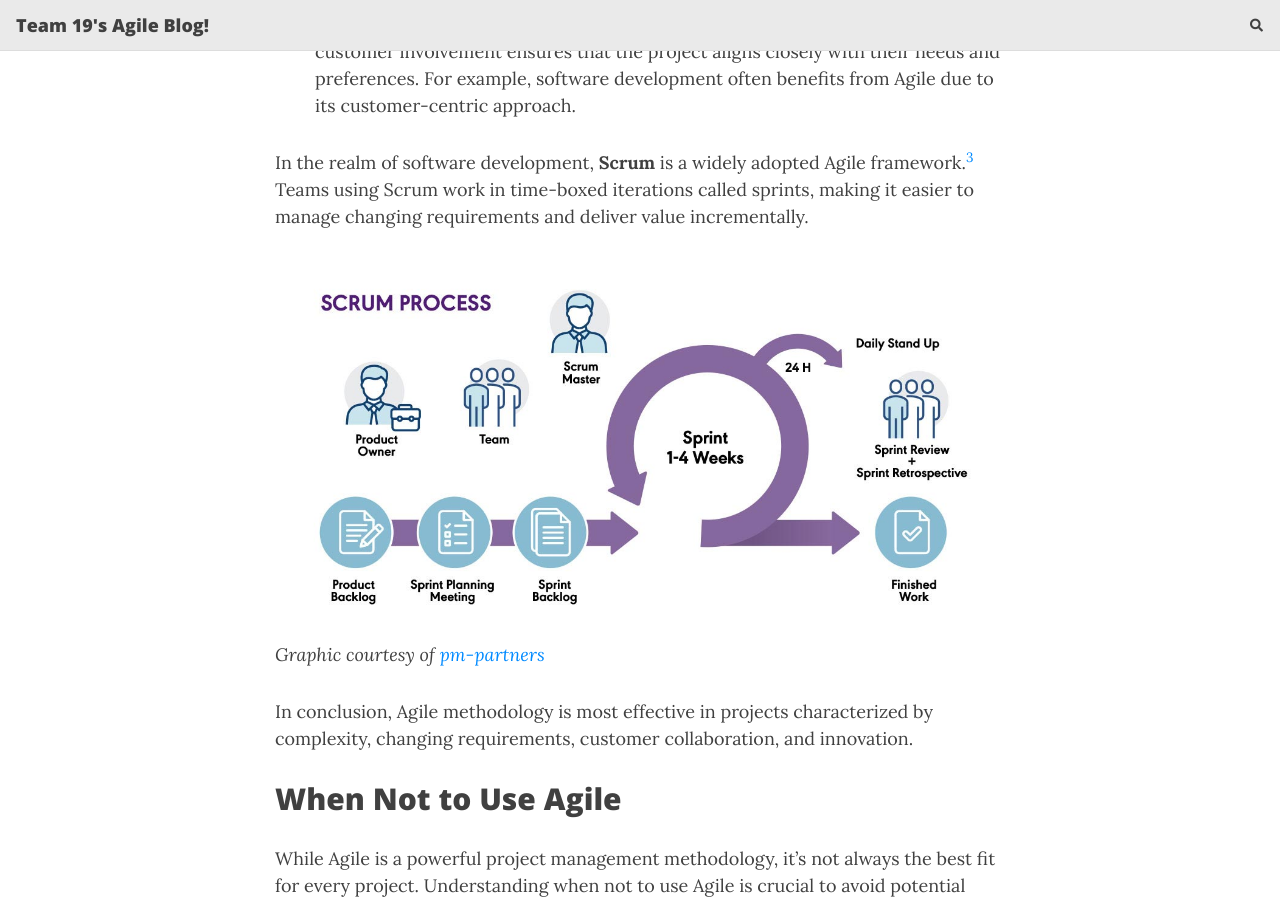
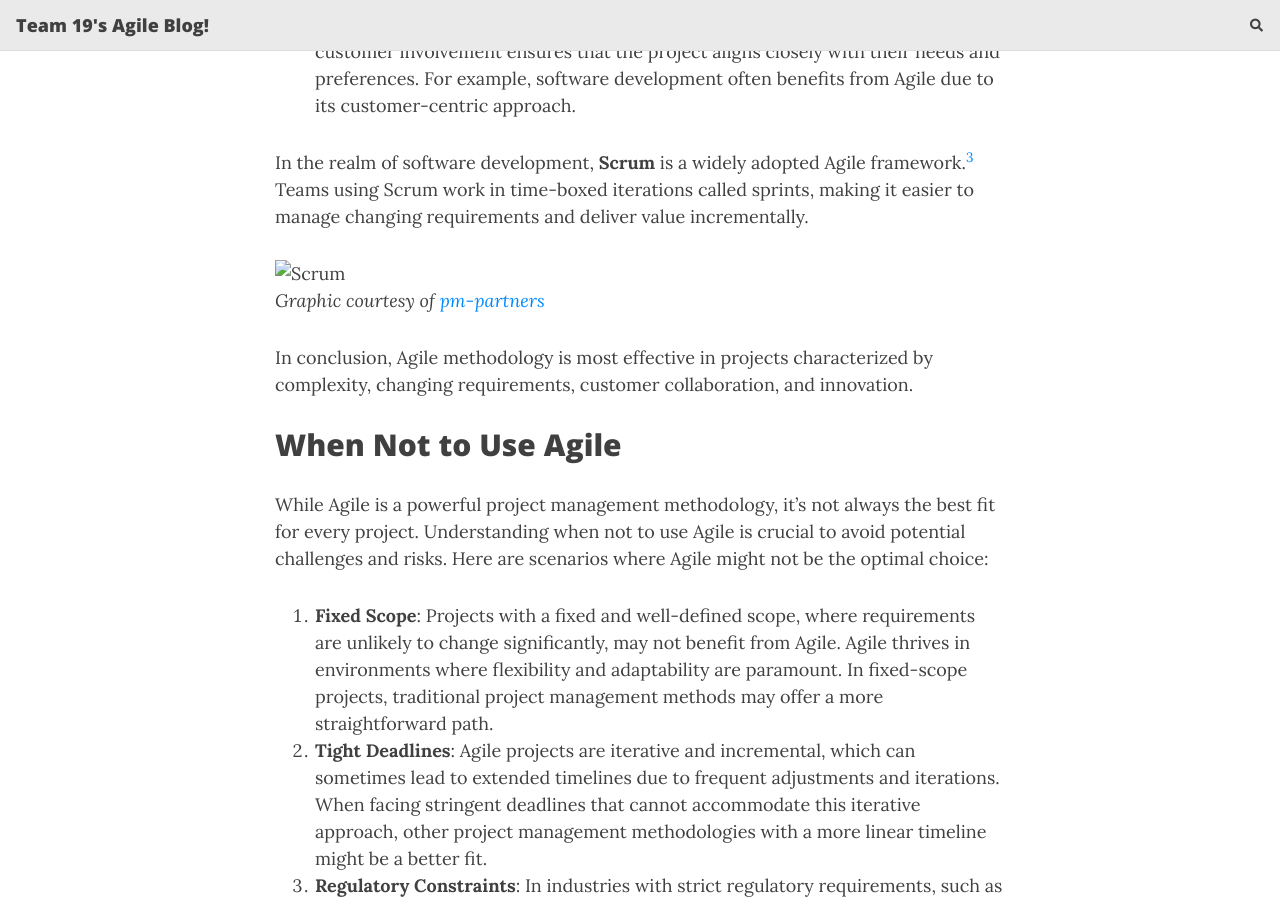
Before and after one commit to dlouangr/agile-blog, a Jekyll site: the page built from _posts/2023-09-07-post1.md, in a window 1280 px wide and 900 px high, scrolled down 2564 px. Built offline with Jekyll 4.4.1, drawn with Linux system fonts in a browser that asks for light colours; nearby versions of some CDN libraries; comment, search, counter and statistics services are not loaded.

Commit message:
modified:   _posts/2023-09-07-post1.md

```diff
--- a/_posts/2023-09-07-post1.md
+++ b/_posts/2023-09-07-post1.md
@@ -51,7 +51,7 @@ Understanding when to use Agile is essential for harnessing its benefits effecti
 
 In the realm of software development, **Scrum** is a widely adopted Agile framework.[^3] Teams using Scrum work in time-boxed iterations called sprints, making it easier to manage changing requirements and deliver value incrementally.
 
-![Scrum](/assets/img/scrum-process.jpg){: .mx-auto.d-block :}
+![Scrum](agile-blog/assets/img/scrum-process.jpg){: .mx-auto.d-block :}
 *Graphic courtesy of [pm-partners](https://www.pm-partners.com.au/the-agile-journey-a-scrum-overview/)*
 
 In conclusion, Agile methodology is most effective in projects characterized by complexity, changing requirements, customer collaboration, and innovation.
@@ -84,7 +84,5 @@ Empower yourself as an Agile project manager or Scrum master by applying this kn
 
 ## References and Additional Resources:
 [^1]: "The Agile Manifesto." [Agile Alliance](https://www.agilealliance.org/agile101/the-agile-manifesto/).
-
 [^2]: "State of Agile Report." [VersionOne](https://www.qagile.pl/wp-content/uploads/2018/04/versionone-12th-annual-state-of-agile-report.pdf).
-
 [^3]: "What is scrum and how to get started." [Atlassian](https://www.atlassian.com/agile/scrum).
```
Also changed, not shown: other parts of _posts/2023-09-07-post1.md (+1 -1 lines).
